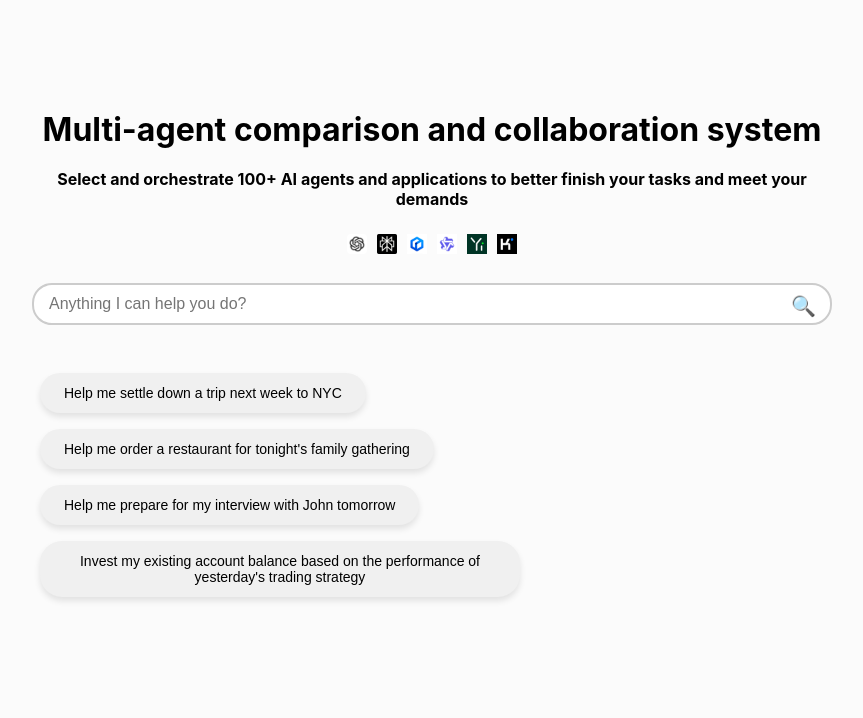
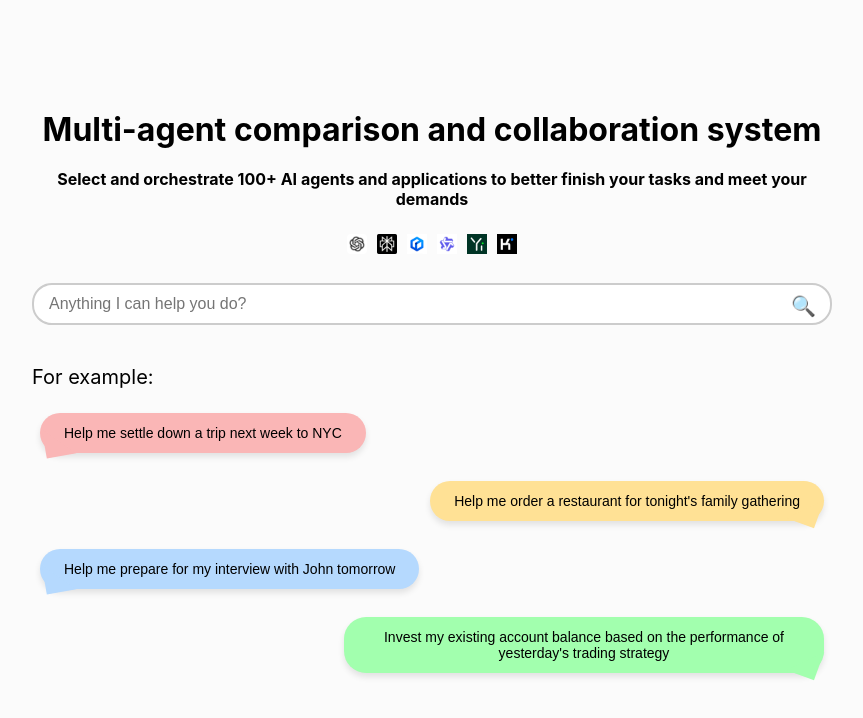
Before and after one commit to mathida520/multi_agent_selection, a React (Create React App) app in the folder frontend/: page / in a window 1280 px wide. Shown: the top 718 px of the page, without its empty margins (208-1071 px from the left). Built offline with nearby package versions, Linux system fonts and the light colour scheme.

Commit message:
Update HomePage.js

```diff
--- a/frontend/src/pages/HomePage.js
+++ b/frontend/src/pages/HomePage.js
@@ -3,11 +3,11 @@ import { useNavigate } from 'react-router-dom';
 import './HomePage.css';
 
 function HomePage() {
-    const navigate = useNavigate(); // 使用 useNavigate 钩子
+    const navigate = useNavigate();
     const [input, setInput] = useState('');
 
     const handleInputChange = (e) => {
-        setInput(e.target.value); // 更新输入状态
+        setInput(e.target.value);
     };
 
     const handleSearch = () => {
@@ -40,13 +40,22 @@ function HomePage() {
                 />
                 <button onClick={handleSearch} className="search-button">🔍</button>
             </div>
-            <div className="example-queries">
-                <button className="query-button">Help me settle down a trip next week to NYC</button>
-                <button className="query-button">Help me order a restaurant for tonight's family gathering</button>
-                <button className="query-button">Help me prepare for my interview with John tomorrow</button>
-                <button className="query-button">Invest my existing account balance based on the performance of
-                    yesterday's trading strategy
-                </button>
+            <div className="example-container">
+                <div className="example-title">For example:</div>
+                <div className="example-queries">
+                    <div className="query-wrapper left">
+                        <button className="query-button">Help me settle down a trip next week to NYC</button>
+                    </div>
+                    <div className="query-wrapper right">
+                        <button className="query-button">Help me order a restaurant for tonight's family gathering</button>
+                    </div>
+                    <div className="query-wrapper left">
+                        <button className="query-button">Help me prepare for my interview with John tomorrow</button>
+                    </div>
+                    <div className="query-wrapper right">
+                        <button className="query-button">Invest my existing account balance based on the performance of yesterday's trading strategy</button>
+                    </div>
+                </div>
             </div>
         </div>
     );
```
